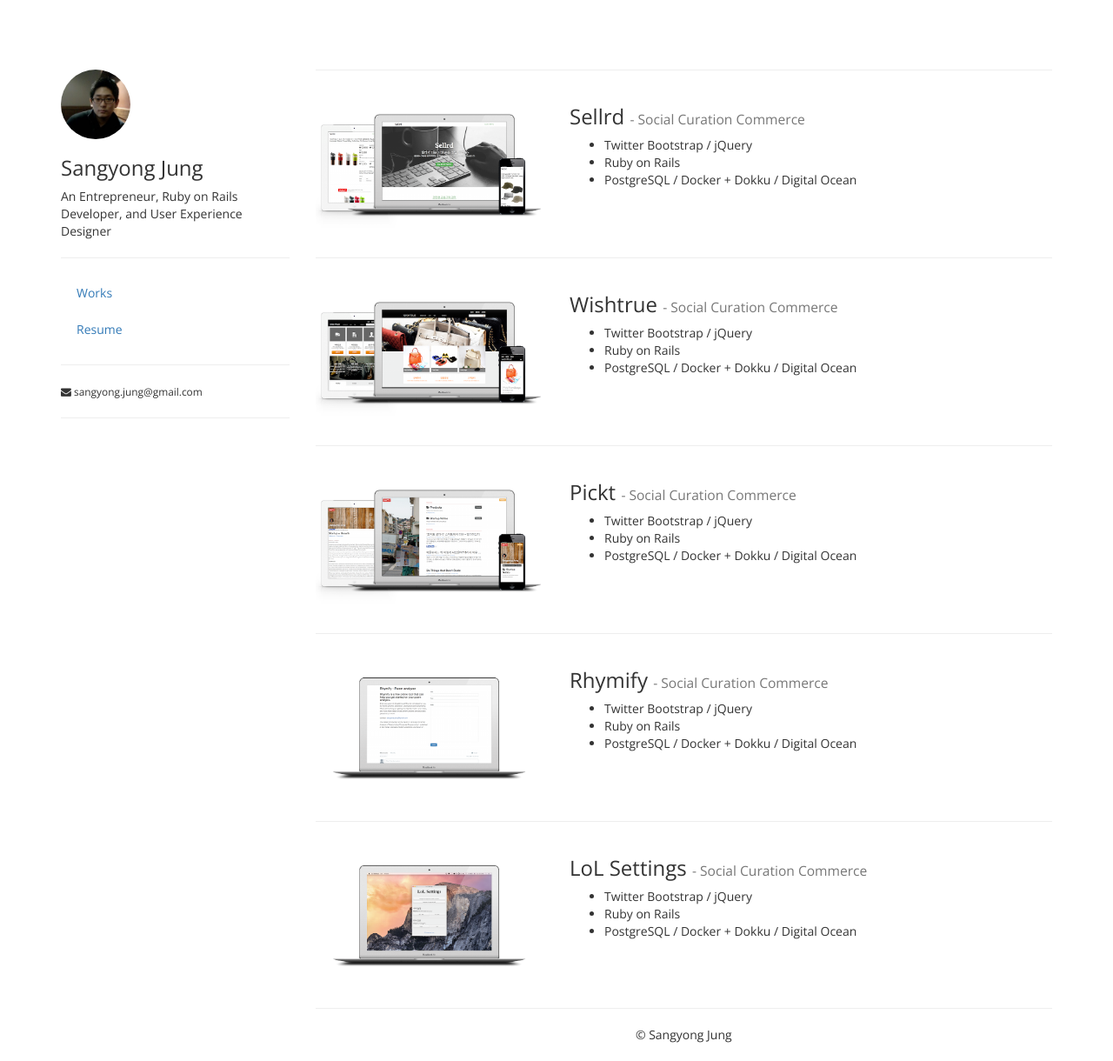
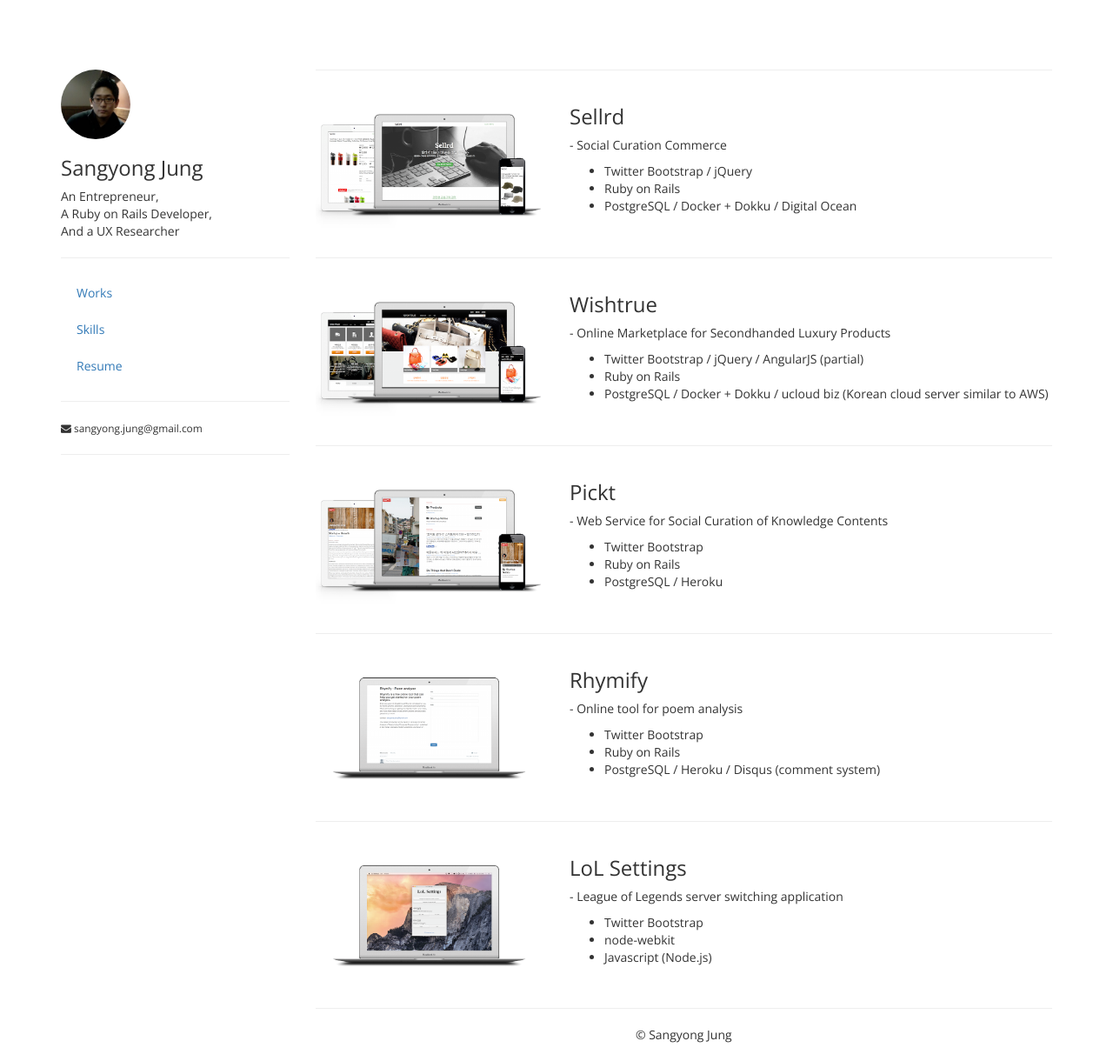
Before and after one commit to sangyongjung/sangyongjung.github.io, a Jekyll site: the page built from index.html, in a window 1280 px wide and 1220 px high. Shown: the whole window at 87% size. Built offline with Jekyll 4.4.1, drawn with Linux system fonts in a browser that asks for light colours; nearby versions of some CDN libraries; some web fonts are replaced.

```diff
--- a/_config.yml
+++ b/_config.yml
@@ -1,14 +1,8 @@
 # Site settings
-title: Sangyong Jung's Portfolio
+title: Sangyong Jung
 email: sangyong.jung@gmail.com
-description: > # this means to ignore newlines until "baseurl:"
-  Write an awesome description for your new site here. You can edit this
-  line in _config.yml. It will appear in your document head meta (for
-  Google search results) and in your feed.xml site description.
 baseurl: "" # the subpath of your site, e.g. /blog/
 url: "http://sangyongjung.com" # the base hostname & protocol for your site
-twitter_username: sangyongjung
-github_username:  sangyongjung
 
 # Build settings
 markdown: kramdown
--- a/_includes/head.html
+++ b/_includes/head.html
@@ -3,15 +3,11 @@
   <meta http-equiv="X-UA-Compatible" content="IE=edge">
   <meta name="viewport" content="width=device-width, initial-scale=1">
 
-  <title>{% if page.title %}{{ page.title }}{% else %}{{ site.title }}{% endif %}</title>
-  <meta name="description" content="{% if page.excerpt %}{{ page.excerpt | strip_html | strip_newlines | truncate: 160 }}{% else %}{{ site.description }}{% endif %}">
+  <title>{% if page.title %}{{ site.title }} - {{ page.title }}{% else %}{{ site.title }}{% endif %}</title>
 
   <link rel="stylesheet" href="//maxcdn.bootstrapcdn.com/bootstrap/3.3.2/css/bootstrap.min.css">
   <link rel="stylesheet" href="//maxcdn.bootstrapcdn.com/font-awesome/4.3.0/css/font-awesome.min.css">
-
   <link rel="stylesheet" href="{{ "/css/main.css" | prepend: site.baseurl }}">
-  <link rel="canonical" href="{{ page.url | replace:'index.html','' | prepend: site.baseurl | prepend: site.url }}">
-  <link rel="alternate" type="application/rss+xml" title="{{ site.title }}" href="{{ "/feed.xml" | prepend: site.baseurl | prepend: site.url }}" />
 
   <script src="//maxcdn.bootstrapcdn.com/bootstrap/3.3.2/js/bootstrap.min.js"></script>
 
--- a/_includes/header.html
+++ b/_includes/header.html
@@ -8,28 +8,33 @@
 </h3>
 
 <p>
-  An Entrepreneur,
-  Ruby on Rails Developer,
-  and User Experience Designer
+  An Entrepreneur,<br>
+  A Ruby on Rails Developer,<br>
+  And a UX Researcher
 </p>
 
-<hr/>
+<hr>
 
 <ul class="nav nav-pills nav-stacked">
   <li>
     <a href="/">Works</a>
   </li>
   <li>
+    <a href="/">Skills</a>
+  </li>
+  <li>
     <a href="/resume/">Resume</a>
   </li>
 </ul>
 
-<hr/>
+<hr>
 
-<p>
-  <small>
-    <i class="fa fa-envelope"></i> sangyong.jung@gmail.com<br/>
-  </small>
-</p>
+<ul class="list-unstyled">
+  <li>
+    <small>
+      <i class="fa fa-envelope"></i> sangyong.jung@gmail.com<br/>
+    </small>
+  </li>
+</ul>
 
-<hr/>
+<hr>
--- a/index.html
+++ b/index.html
@@ -12,10 +12,10 @@ layout: default
   <div class="col-sm-8">
     <h3>
       Sellrd
-      <span class="small">
-         - Social Curation Commerce
-      </span>
     </h3>
+    <p>
+       - Social Curation Commerce
+    </p>
     <ul>
       <li>Twitter Bootstrap / jQuery</li>
       <li>Ruby on Rails</li>
@@ -33,14 +33,14 @@ layout: default
   <div class="col-sm-8">
     <h3>
       Wishtrue
-      <span class="small">
-         - Social Curation Commerce
-      </span>
     </h3>
+    <p>
+       - Online Marketplace for Secondhanded Luxury Products
+    </p>
     <ul>
-      <li>Twitter Bootstrap / jQuery</li>
+      <li>Twitter Bootstrap / jQuery / AngularJS (partial)</li>
       <li>Ruby on Rails</li>
-      <li>PostgreSQL / Docker + Dokku / Digital Ocean</li>
+      <li>PostgreSQL / Docker + Dokku / ucloud biz (Korean cloud server similar to AWS)</li>
     </ul>
   </div>
 </div>
@@ -54,14 +54,14 @@ layout: default
   <div class="col-sm-8">
     <h3>
       Pickt
-      <span class="small">
-         - Social Curation Commerce
-      </span>
     </h3>
+    <p>
+       - Web Service for Social Curation of Knowledge Contents
+    </p>
     <ul>
-      <li>Twitter Bootstrap / jQuery</li>
+      <li>Twitter Bootstrap</li>
       <li>Ruby on Rails</li>
-      <li>PostgreSQL / Docker + Dokku / Digital Ocean</li>
+      <li>PostgreSQL / Heroku</li>
     </ul>
   </div>
 </div>
@@ -75,14 +75,14 @@ layout: default
   <div class="col-sm-8">
     <h3>
       Rhymify
-      <span class="small">
-         - Social Curation Commerce
-      </span>
     </h3>
+    <p>
+       - Online tool for poem analysis
+    </p>
     <ul>
-      <li>Twitter Bootstrap / jQuery</li>
+      <li>Twitter Bootstrap</li>
       <li>Ruby on Rails</li>
-      <li>PostgreSQL / Docker + Dokku / Digital Ocean</li>
+      <li>PostgreSQL / Heroku / Disqus (comment system)</li>
     </ul>
   </div>
 </div>
@@ -96,14 +96,14 @@ layout: default
   <div class="col-sm-8">
     <h3>
       LoL Settings
-      <span class="small">
-         - Social Curation Commerce
-      </span>
     </h3>
+    <p>
+       - League of Legends server switching application
+    </p>
     <ul>
-      <li>Twitter Bootstrap / jQuery</li>
-      <li>Ruby on Rails</li>
-      <li>PostgreSQL / Docker + Dokku / Digital Ocean</li>
+      <li>Twitter Bootstrap</li>
+      <li>node-webkit</li>
+      <li>Javascript (Node.js)</li>
     </ul>
   </div>
 </div>
```
Also changed, not shown: Gemfile (deleted, +0 -7 lines), Gemfile.lock (deleted).
